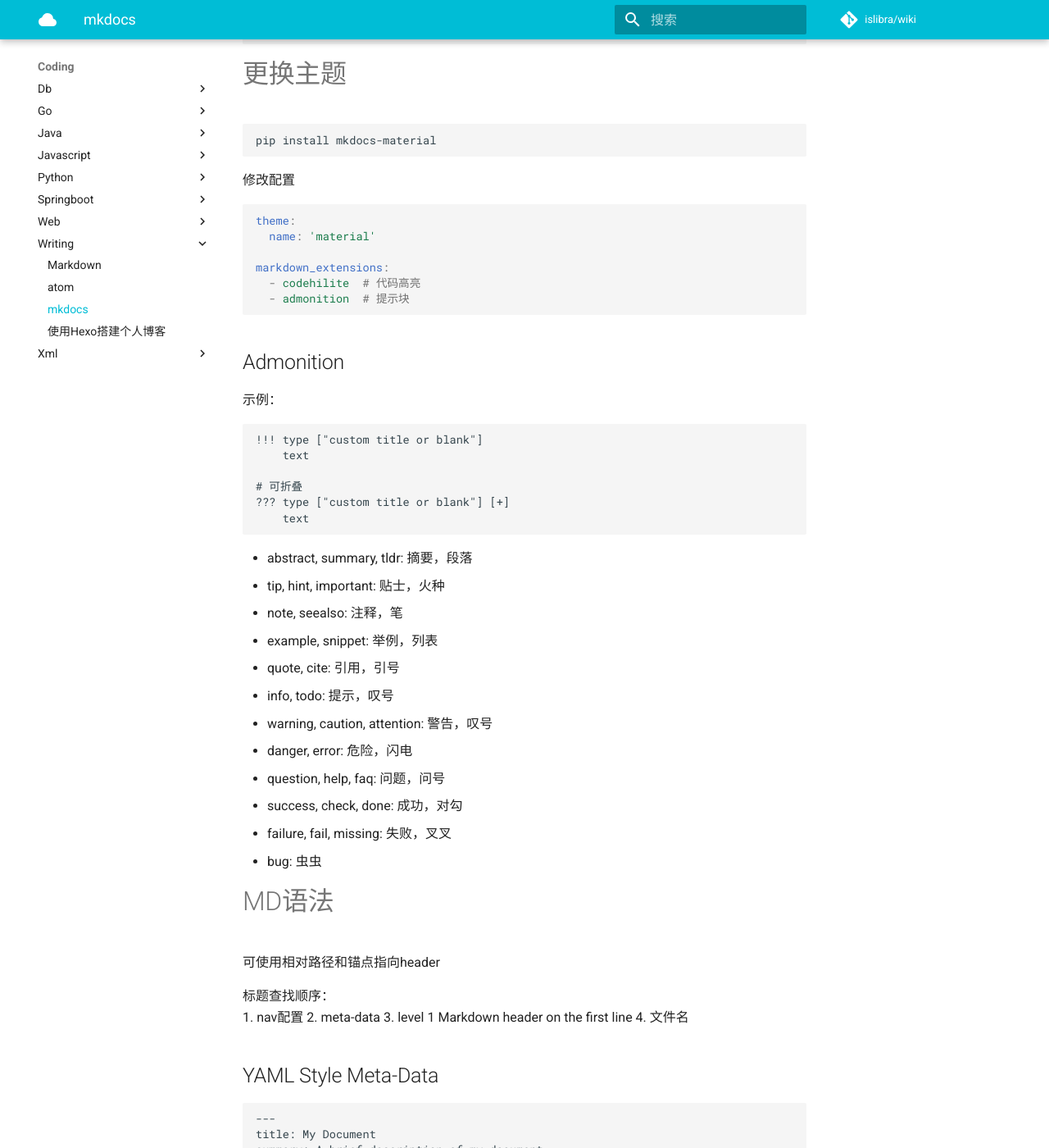
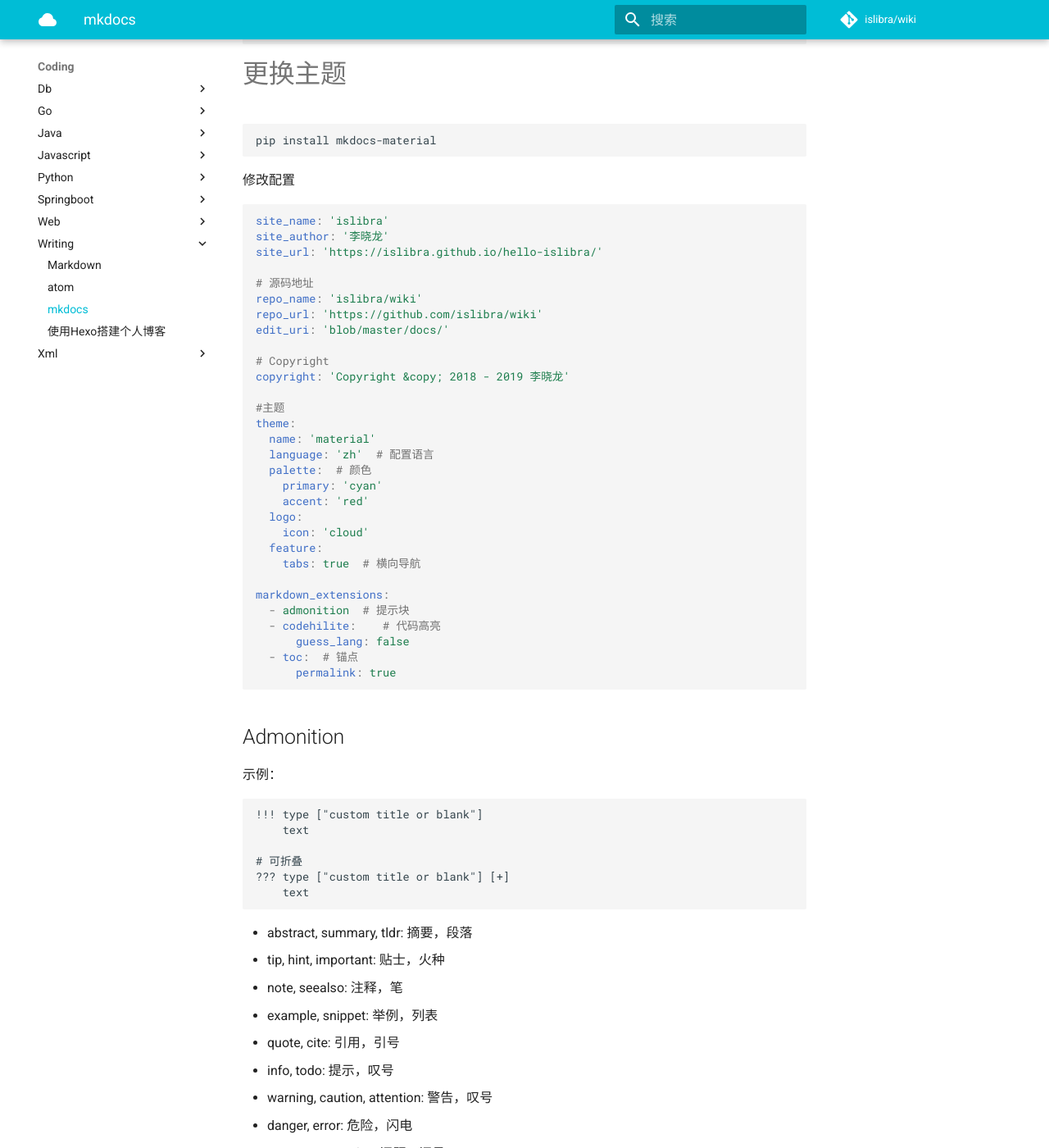
Before and after one commit to islibra/wiki, an MkDocs documentation site: the page built from docs/coding/writing/mkdocs.md, in a window 1280 px wide and 1400 px high, scrolled down 1147 px. Shown: the whole window at 82% size. Built offline with MkDocs 1.6.1 and Material for MkDocs 9.7.7, drawn with Linux system fonts in a browser that asks for light colours; comment, search, counter and statistics services are not loaded.

Commit message:
Update mkdocs.md

````diff
--- a/docs/coding/writing/mkdocs.md
+++ b/docs/coding/writing/mkdocs.md
@@ -58,12 +58,36 @@ pip install mkdocs-material
 
 修改配置
 ```yaml
+site_name: 'islibra'
+site_author: '李晓龙'
+site_url: 'https://islibra.github.io/hello-islibra/'
+
+# 源码地址
+repo_name: 'islibra/wiki'
+repo_url: 'https://github.com/islibra/wiki'
+edit_uri: 'blob/master/docs/'
+
+# Copyright
+copyright: 'Copyright &copy; 2018 - 2019 李晓龙'
+
+#主题
 theme:
-  name: 'material'
+  name: 'material'
+  language: 'zh'  # 配置语言
+  palette:  # 颜色
+    primary: 'cyan'
+    accent: 'red'
+  logo:
+    icon: 'cloud'
+  feature:
+    tabs: true  # 横向导航
 
 markdown_extensions:
-  - codehilite  # 代码高亮
   - admonition  # 提示块
+  - codehilite:    # 代码高亮
+      guess_lang: false
+  - toc:  # 锚点
+      permalink: true
 ```
 
 ## Admonition
````
